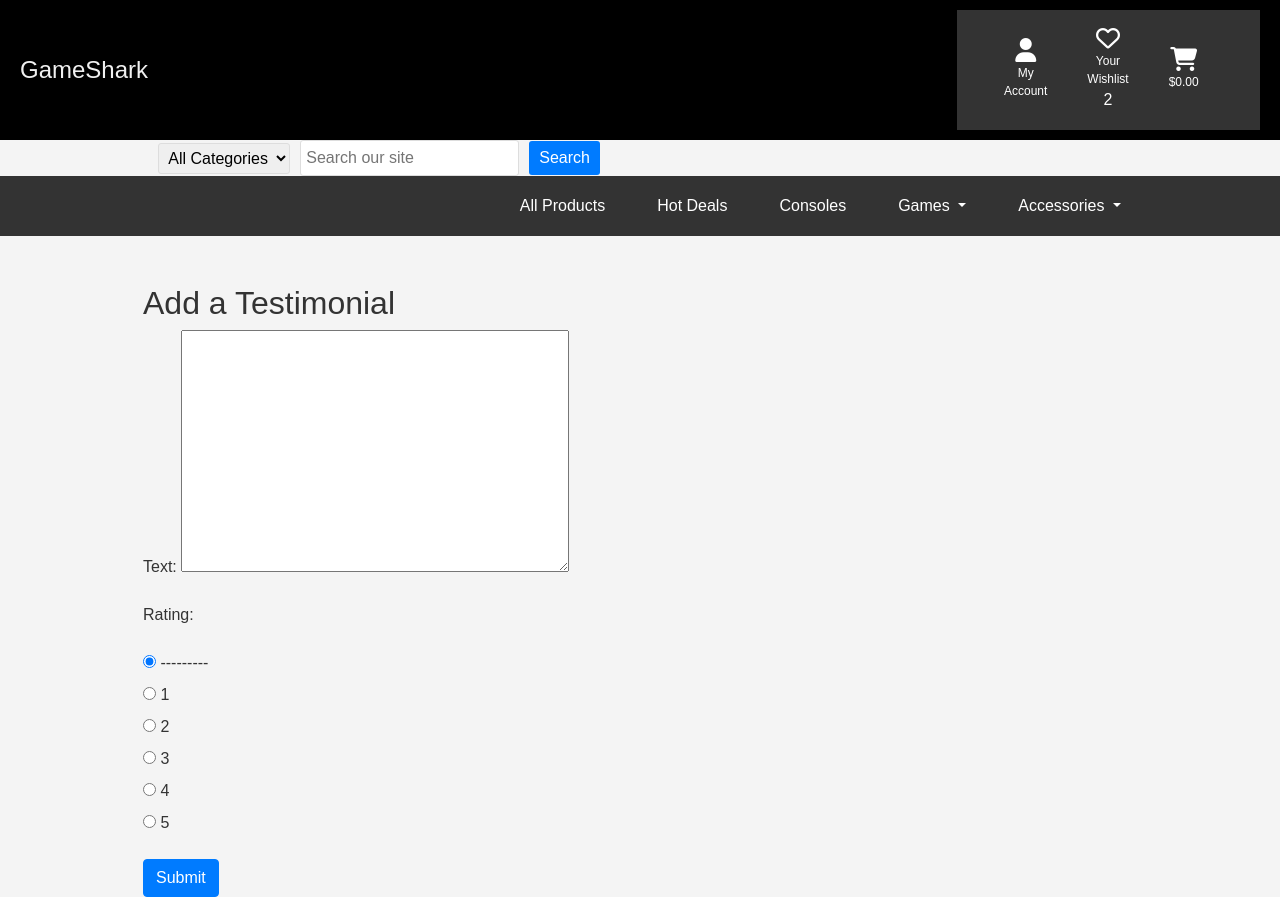
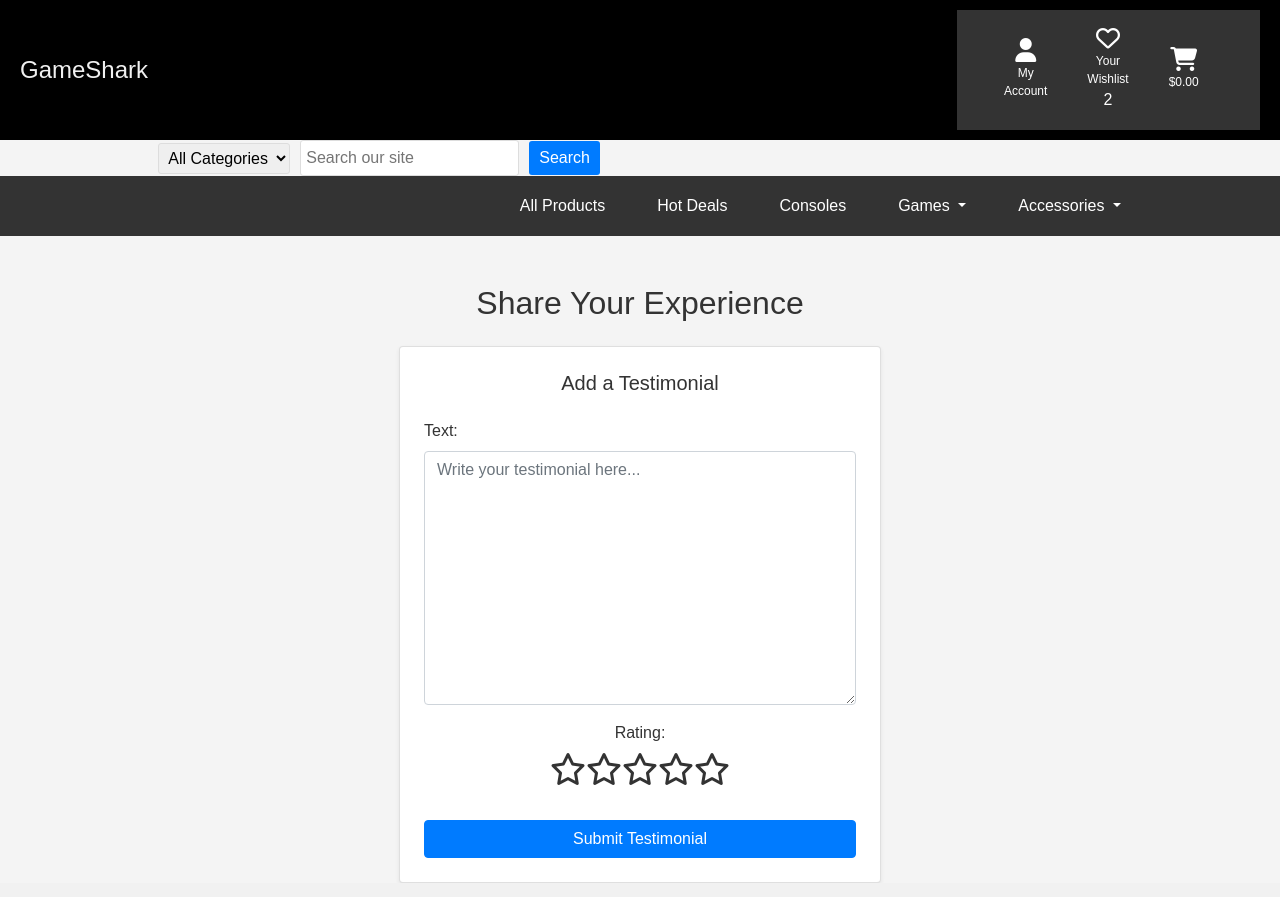
Before and after one commit to dhardi/gameshark, a Django app: template testimonial/templates/testimonial/add_testimonial.html in a window 1280 px wide. Run offline with Django 5.2, Linux system fonts and the light colour scheme; the template is opened without the code that fills it: values that come from a table or form of the project are taken from there, others are empty; some libraries are stand-ins or nearby versions.

Commit message:
template fix and added style

```diff
--- a/testimonial/forms.py
+++ b/testimonial/forms.py
@@ -1,5 +1,3 @@
-# forms.py do app testimonial
-
 from django import forms
 from .models import Testimonial
 
@@ -7,6 +5,8 @@ class TestimonialForm(forms.ModelForm):
     class Meta:
         model = Testimonial
         fields = ['text', 'rating']
-        widgets = {
-            'rating': forms.RadioSelect(choices=[(i, i) for i in range(1, 6)]),
-        }
+
+    def __init__(self, *args, **kwargs):
+        super(TestimonialForm, self).__init__(*args, **kwargs)
+        self.fields['text'].widget.attrs.update({'class': 'form-control', 'placeholder': 'Write your testimonial here...'})
+        self.fields['rating'].widget.attrs.update({'class': 'form-control'})  # Se precisar aplicar um estilo ao campo de classificação
--- a/testimonial/templates/testimonial/add_testimonial.html
+++ b/testimonial/templates/testimonial/add_testimonial.html
@@ -3,11 +3,65 @@
 
 {% block content %}
 <div class="container mt-5">
-    <h2>Add a Testimonial</h2>
-    <form method="post">
-        {% csrf_token %}
-        {{ form.as_p }}
-        <button type="submit" class="btn btn-primary">Submit</button>
-    </form>
+    <h2 class="text-center mb-4">Share Your Experience</h2>
+
+    <div class="row justify-content-center">
+        <div class="col-md-8 col-lg-6">
+            <div class="card shadow-sm">
+                <div class="card-body p-4">
+                    <h5 class="card-title text-center mb-4">Add a Testimonial</h5>
+
+                    <form method="post">
+                        {% csrf_token %}
+
+                        <!-- Text Field with better alignment -->
+                        <div class="form-group mb-3">
+                            {{ form.text.label_tag }} <!-- "Text" Label -->
+                            {{ form.text }} <!-- O campo já terá a classe form-control aplicada -->
+                        </div>
+
+                        <!-- Rating Field improved to look like star rating -->
+                        <div class="form-group mb-4 text-center">
+                            <label for="id_rating" class="form-label">Rating:</label>
+                            <div class="star-rating d-flex justify-content-center">
+                                {% for i in "12345" %}
+                                    <label for="id_rating_{{ i }}" class="star-label">
+                                        <input type="radio" id="id_rating_{{ i }}" name="rating" value="{{ i }}" class="d-none">
+                                        <i class="far fa-star fa-2x" data-value="{{ i }}"></i>
+                                    </label>
+                                {% endfor %}
+                            </div>
+                        </div>
+
+                        <!-- Submit Button -->
+                        <div class="d-grid">
+                            <button type="submit" class="btn btn-primary btn-block">Submit Testimonial</button>
+                        </div>
+                    </form>
+                </div>
+            </div>
+        </div>
+    </div>
 </div>
+
+<!-- Optional: JavaScript for clickable star rating interaction -->
+<script>
+    document.querySelectorAll('.star-rating .star-label i').forEach(star => {
+        star.addEventListener('click', function() {
+            const ratingValue = this.getAttribute('data-value');
+            document.getElementById('id_rating_' + ratingValue).checked = true;
+
+            document.querySelectorAll('.star-rating .star-label i').forEach(otherStar => {
+                if (otherStar.getAttribute('data-value') <= ratingValue) {
+                    otherStar.classList.remove('far');
+                    otherStar.classList.add('fas');
+                } else {
+                    otherStar.classList.remove('fas');
+                    otherStar.classList.add('far');
+                }
+            });
+        });
+    });
+</script>
+
 {% endblock %}
```
